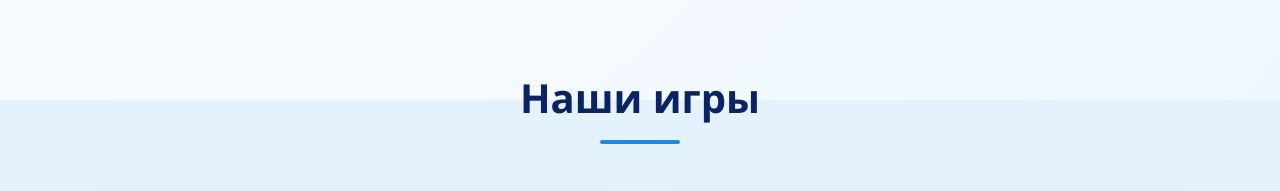
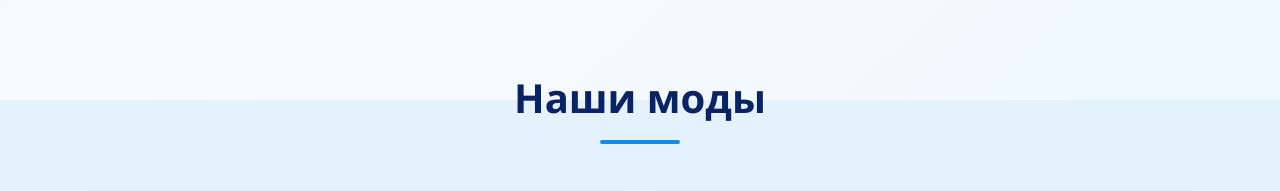
Before and after one commit to AuthorisenCodres/cyclops-game-studio.io, a plain HTML site: page index.html in a window 1280 px wide. Shown: the part 700-891 px from the top of the page. Drawn offline with Linux system fonts and the light colour scheme; a script that the page names is missing; files whose address does not match are found by name.

Commit message:
Update index.html

```diff
--- a/index.html
+++ b/index.html
@@ -40,7 +40,7 @@
 
         <section id="games" class="games-section">
             <div class="container">
-                <h2 class="section-title">Наши игры</h2>
+                <h2 class="section-title">Наши моды</h2>
 
                 <div class="games-grid">
                     <!-- Игра 1 -->
```
